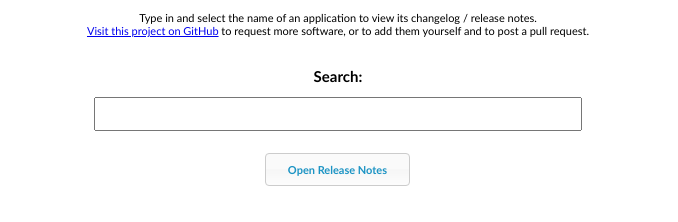
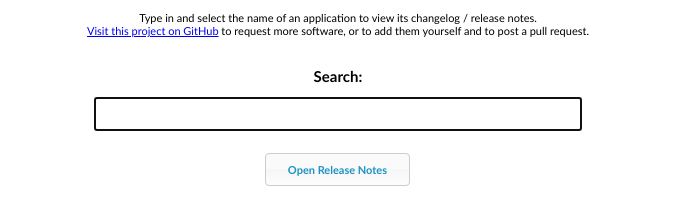
Before and after one commit to TheKeyLimePie/UpDog, a plain HTML site: page index.html in a window 1280 px wide. Shown: the part 422-644 px from the top of the page, without its empty margins (302-980 px from the left). Drawn offline with Linux system fonts and the light colour scheme.

Commit message:
Added autofocus on the input element when the page loads.

```diff
--- a/index.html
+++ b/index.html
@@ -94,7 +94,7 @@
 
 	<h2 class="demoHeaders">Search:</h2>
 	<div>
-		<input id="autocomplete" class="textinput" title="project name" onFocus="this.select()">
+		<input id="autocomplete" class="textinput" title="project name" onFocus="this.select()" autofocus>
 		<br />
 		<button id="button" class="ui-button ui-button-text-only" role="button">
 			<span class="ui-button-text">Open Release Notes</span>
```
